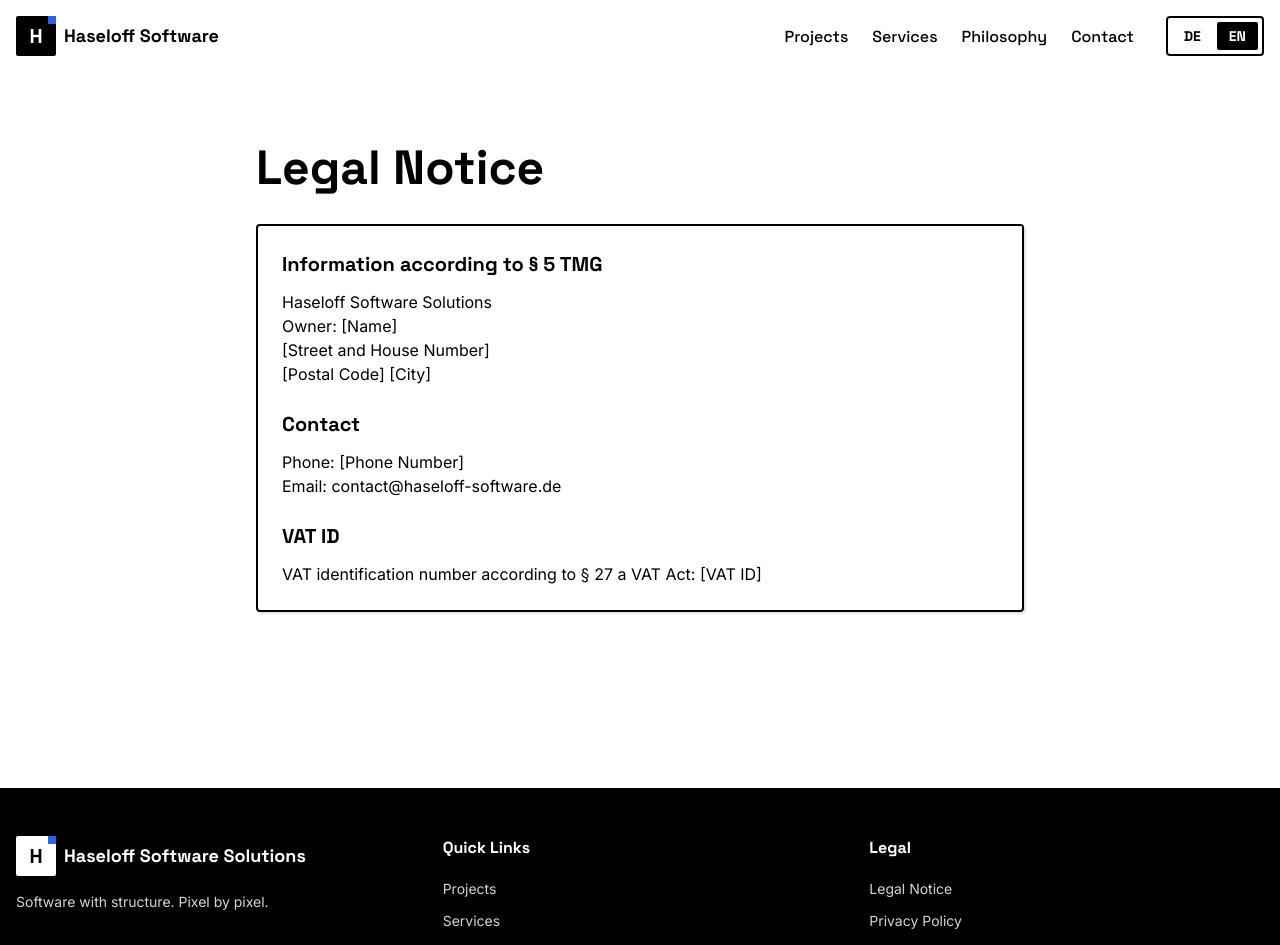
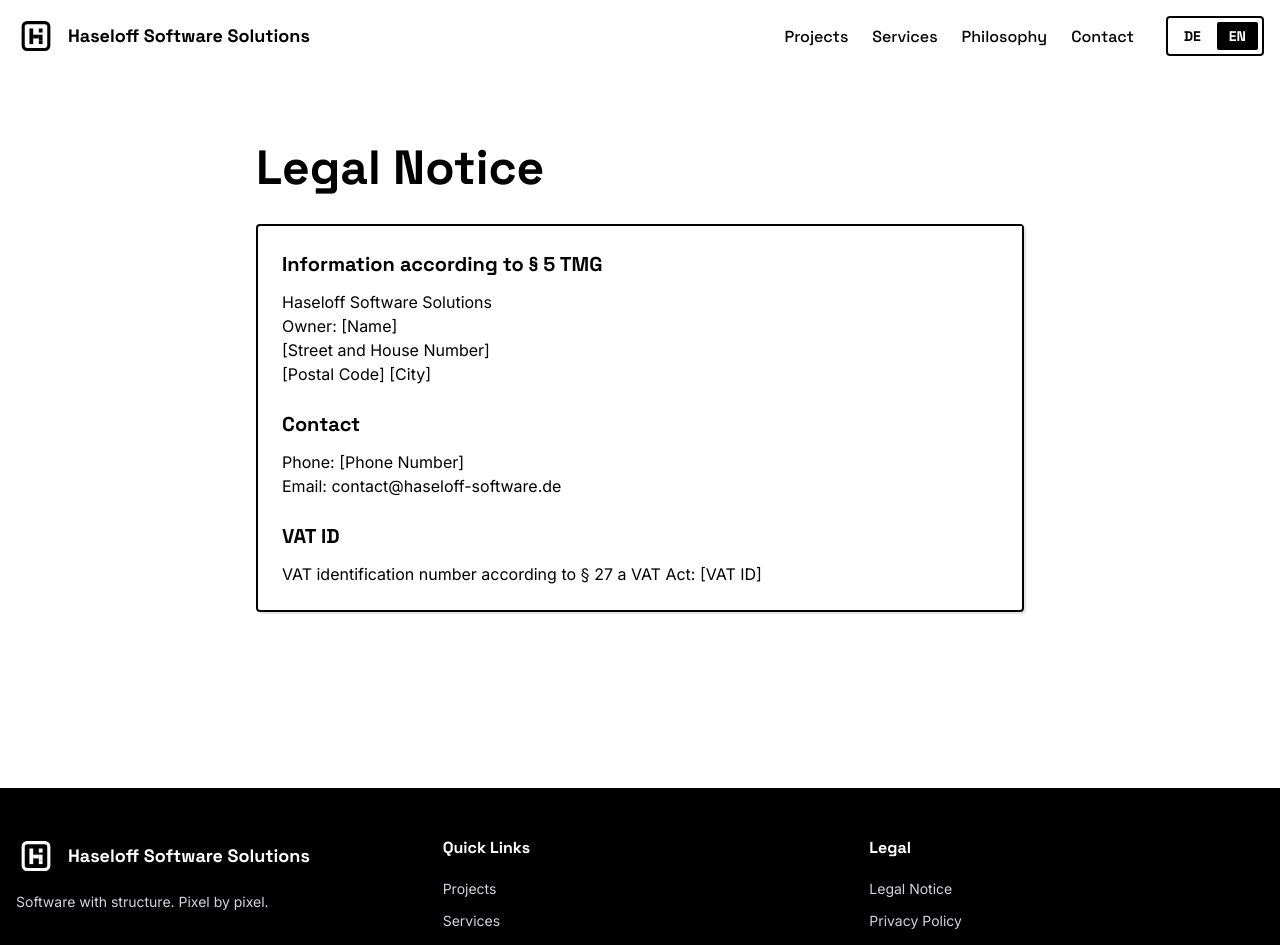
Before and after one commit to ttvtimotheus/haseloff-solutions, a Next.js app: page /en/impressum in a window 1280 px wide. Shown: the top 945 px of the page. Built offline with nearby package versions, Linux system fonts and the light colour scheme.

Commit message:
fix: update params type to Promise<{ locale: string }> for i18n pages

```diff
--- a/src/app/[locale]/datenschutz/page.tsx
+++ b/src/app/[locale]/datenschutz/page.tsx
@@ -2,10 +2,11 @@ import { getTranslations } from 'next-intl/server';
 import PixelCard from '@/components/PixelCard';
 
 export async function generateMetadata({
-  params: { locale }
+  params
 }: {
-  params: { locale: string }
+  params: Promise<{ locale: string }>
 }) {
+  const { locale } = await params;
   const t = await getTranslations({ locale, namespace: 'datenschutz' });
 
   return {
@@ -18,10 +19,11 @@ export async function generateMetadata({
 }
 
 export default async function DatenschutzPage({
-  params: { locale }
+  params
 }: {
-  params: { locale: string }
+  params: Promise<{ locale: string }>
 }) {
+  const { locale } = await params;
   const t = await getTranslations({ locale, namespace: 'datenschutz' });
 
   return (
--- a/src/app/[locale]/impressum/page.tsx
+++ b/src/app/[locale]/impressum/page.tsx
@@ -2,10 +2,11 @@ import { getTranslations } from 'next-intl/server';
 import PixelCard from '@/components/PixelCard';
 
 export async function generateMetadata({
-  params: { locale }
+  params
 }: {
-  params: { locale: string }
+  params: Promise<{ locale: string }>
 }) {
+  const { locale } = await params;
   const t = await getTranslations({ locale, namespace: 'impressum' });
 
   return {
@@ -18,10 +19,11 @@ export async function generateMetadata({
 }
 
 export default async function ImpressumPage({
-  params: { locale }
+  params
 }: {
-  params: { locale: string }
+  params: Promise<{ locale: string }>
 }) {
+  const { locale } = await params;
   const t = await getTranslations({ locale, namespace: 'impressum' });
 
   return (
--- a/src/app/[locale]/kontakt/page.tsx
+++ b/src/app/[locale]/kontakt/page.tsx
@@ -2,10 +2,11 @@ import ContactForm from '@/components/ContactForm';
 import { getTranslations } from 'next-intl/server';
 
 export async function generateMetadata({
-  params: { locale }
+  params
 }: {
-  params: { locale: string }
+  params: Promise<{ locale: string }>
 }) {
+  const { locale } = await params;
   const t = await getTranslations({ locale, namespace: 'contact' });
 
   return {
--- a/src/app/[locale]/layout.tsx
+++ b/src/app/[locale]/layout.tsx
@@ -22,10 +22,11 @@ const spaceGrotesk = Space_Grotesk({
 });
 
 export async function generateMetadata({
-  params: { locale }
+  params
 }: {
-  params: { locale: string }
+  params: Promise<{ locale: string }>
 }): Promise<Metadata> {
+  const { locale } = await params;
   const t = await getTranslations({ locale, namespace: 'metadata' });
 
   return {
@@ -78,11 +79,13 @@ export async function generateMetadata({
 
 export default async function LocaleLayout({
   children,
-  params: { locale }
+  params
 }: {
   children: React.ReactNode;
-  params: { locale: string };
+  params: Promise<{ locale: string }>;
 }) {
+  const { locale } = await params;
+
   // Validate locale
   if (!['de', 'en'].includes(locale)) {
     notFound();
--- a/src/components/Footer.tsx
+++ b/src/components/Footer.tsx
@@ -2,6 +2,7 @@
 
 import { useTranslations } from 'next-intl';
 import { Link } from '@/i18n/navigation';
+import Image from 'next/image';
 
 export default function Footer() {
   const t = useTranslations();
@@ -12,12 +13,15 @@ export default function Footer() {
         <div className="grid grid-cols-1 md:grid-cols-3 gap-8 mb-8">
           {/* Company Info */}
           <div>
-            <div className="flex items-center gap-2 mb-4">
-              <div className="relative w-10 h-10 bg-white rounded-pixel-sm">
-                <div className="absolute top-0 right-0 w-2 h-2 bg-secondary"></div>
-                <span className="absolute inset-0 flex items-center justify-center text-primary font-display font-bold text-xl">
-                  H
-                </span>
+            <div className="flex items-center gap-3 mb-4">
+              <div className="relative">
+                <Image
+                  src="/nur-logo-fuer-icon.svg"
+                  alt="Haseloff Software Solutions Icon"
+                  width={40}
+                  height={40}
+                  className="w-10 h-10 filter brightness-0 invert"
+                />
               </div>
               <span className="font-display font-bold text-lg">
                 {t('footer.company')}
--- a/src/components/Header.tsx
+++ b/src/components/Header.tsx
@@ -3,6 +3,7 @@
 import { useState, useEffect } from 'react';
 import { useTranslations } from 'next-intl';
 import { Link } from '@/i18n/navigation';
+import Image from 'next/image';
 import LangSwitch from './LangSwitch';
 import { cn } from '@/lib/utils';
 
@@ -35,15 +36,19 @@ export default function Header() {
     >
       <nav className="container mx-auto px-4 py-4" role="navigation" aria-label="Hauptnavigation">
         <div className="flex items-center justify-between">
-          <Link href="/" className="group flex items-center gap-2">
-            <div className="relative w-10 h-10 bg-primary rounded-pixel-sm group-hover:translate-x-[1px] group-hover:translate-y-[1px] transition-transform">
-              <div className="absolute top-0 right-0 w-2 h-2 bg-secondary"></div>
-              <span className="absolute inset-0 flex items-center justify-center text-white font-display font-bold text-xl">
-                H
-              </span>
+          <Link href="/" className="group flex items-center gap-3">
+            <div className="relative group-hover:translate-x-[1px] group-hover:translate-y-[1px] transition-transform">
+              <Image
+                src="/nur-logo-fuer-icon.svg"
+                alt="Haseloff Software Solutions Logo"
+                width={40}
+                height={40}
+                priority
+                className="w-10 h-10"
+              />
             </div>
             <span className="hidden sm:block font-display font-bold text-lg">
-              Haseloff Software
+              Haseloff Software Solutions
             </span>
           </Link>
 
```
Also changed, not shown: public/logo-transparent.svg (added), public/nur-logo-fuer-icon.svg (added).
